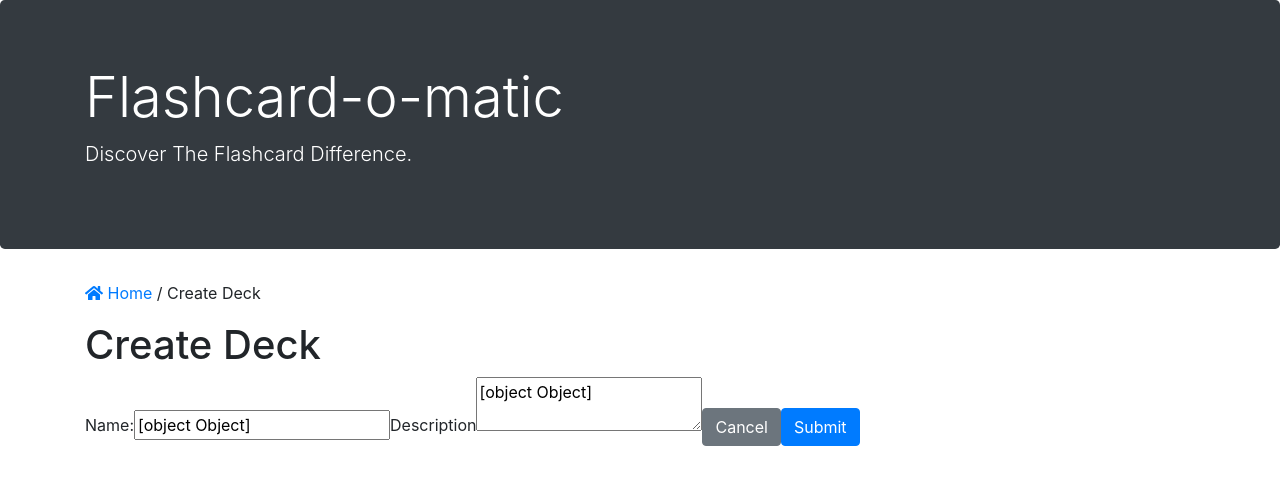
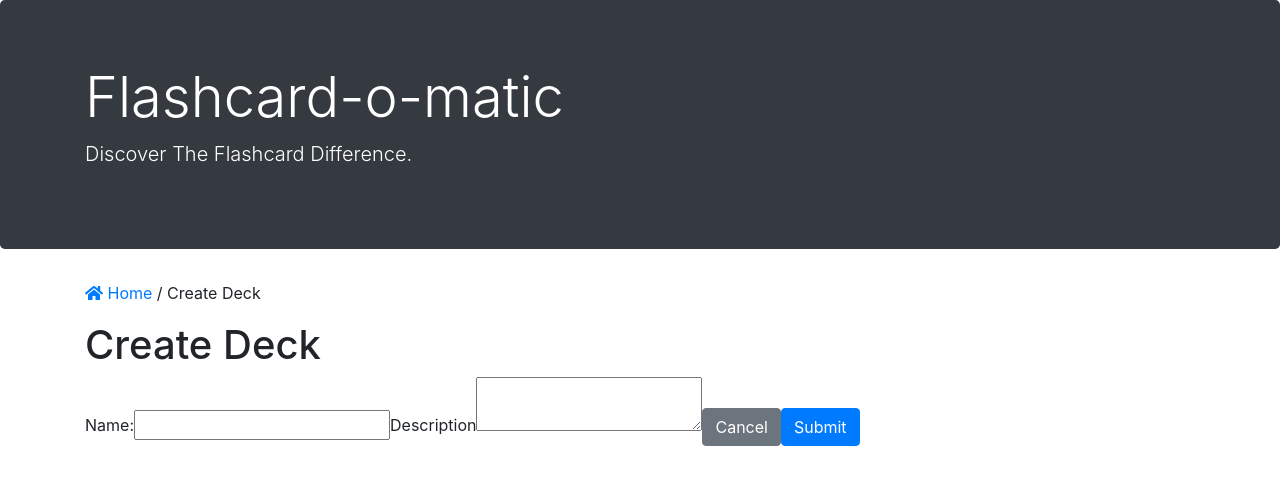
Before and after one commit to sidneyarepp/React-Flashcard-Capstone, a React (Create React App) app: page /decks/new in a window 1280 px wide. Shown: the top 484 px of the page. Built offline with nearby package versions, Linux system fonts and the light colour scheme; no server answers; a web font is replaced by a local one.

Commit message:
correcting create deck fields

```diff
--- a/src/Layout/CreateDeck.js
+++ b/src/Layout/CreateDeck.js
@@ -8,18 +8,24 @@ function CreateDeck({ createDeckForm, setCreateDeckForm }) {
 
     const history = useHistory();
 
+
     function handleChange(e) {
         setCreateDeckForm({ ...createDeckForm, [e.target.name]: e.target.value });
     }
 
-    function handleCancel() {
+    function handleCancel(e) {
+        e.preventDefault();
+        setCreateDeckForm({ name: '', description: '' });
         history.push('/');
     }
 
     function handleSubmit(event) {
         const { signal } = new AbortController();
         event.preventDefault();
-        createDeck(createDeckForm, signal).then(history.push('/')).catch(error => {
+        createDeck(createDeckForm, signal)
+            .then(setCreateDeckForm({ name: '', description: '' }))
+            .then(history.push('/'))
+            .catch(error => {
                 if (error.name === 'AbortError') {
                     console.log('Fetch Cancelled');
                 } else {
@@ -34,9 +40,9 @@ function CreateDeck({ createDeckForm, setCreateDeckForm }) {
             <h1>Create Deck</h1>
             <form>
                 <label htmlFor='name'>Name:</label>
-                <input type='text' id='name' name='name' value={createDeckForm} onChange={handleChange} />
+                <input type='text' id='name' name='name' value={createDeckForm.name} onChange={handleChange} />
                 <label htmlFor='description'>Description</label>
-                <textarea type='text' id='description' name='description' value={createDeckForm} onChange={handleChange} />
+                <textarea type='text' id='description' name='description' value={createDeckForm.description} onChange={handleChange} />
                 <button className='btn btn-secondary' onClick={handleCancel}>Cancel</button>
                 <button className='btn btn-primary' type='submit' onClick={handleSubmit}>Submit</button>
             </form>
```
Lines whose indentation alone changed are shown as unchanged.
